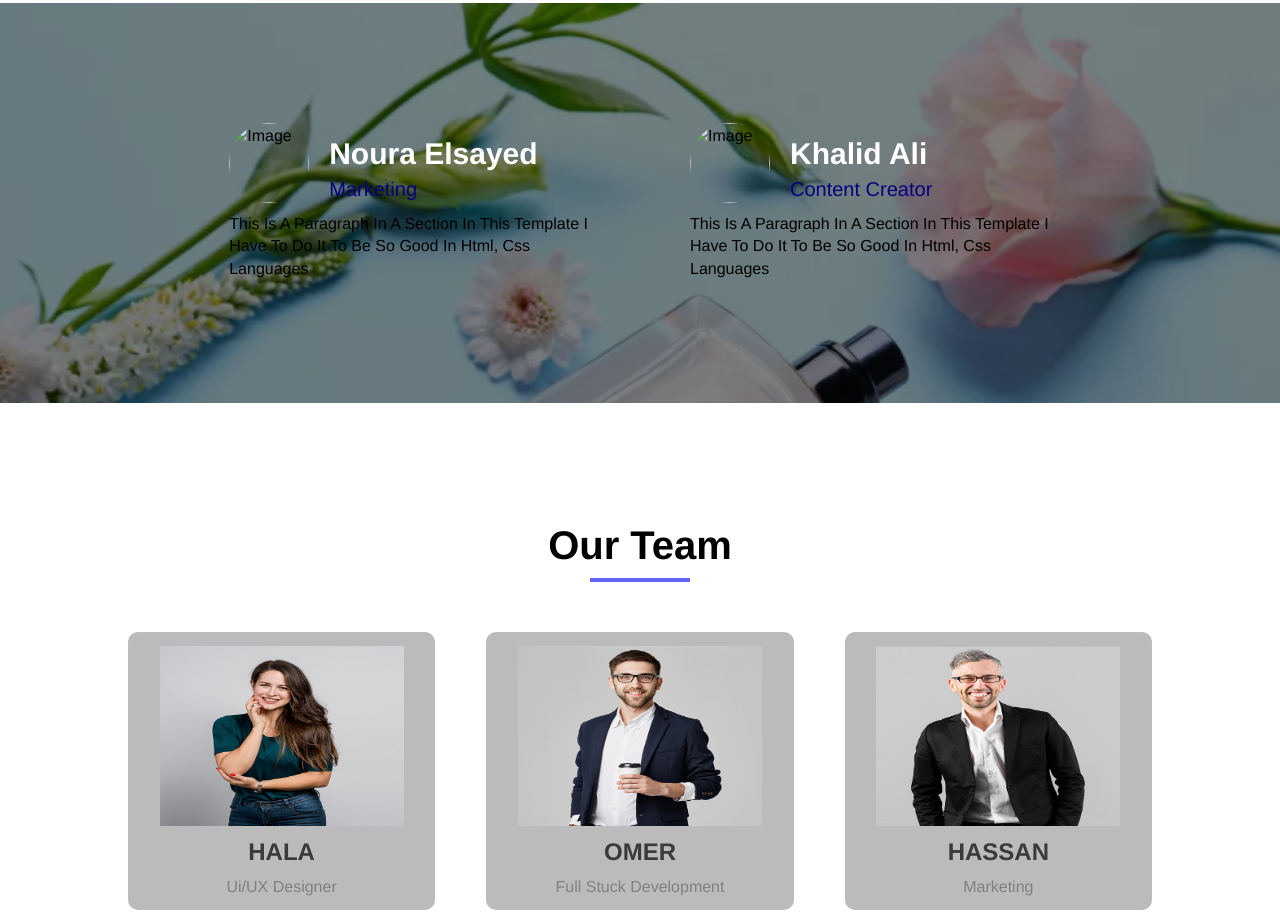
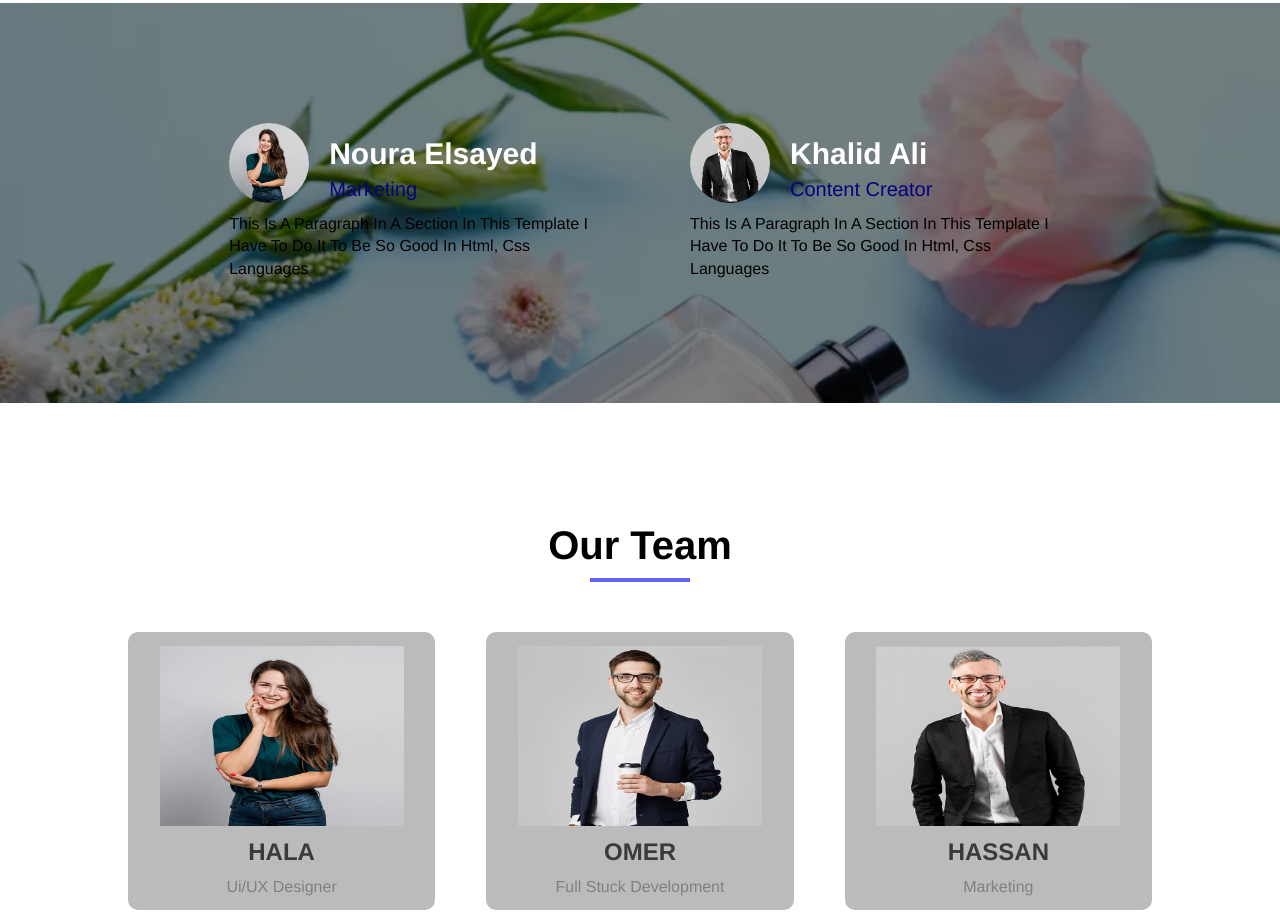
Before and after one commit to mayarsayedhassan/project, a plain HTML site: page index.html in a window 1280 px wide. Shown: the part 5617-6537 px from the top of the page. Drawn offline with Linux system fonts and the light colour scheme.

Commit message:
index upload

```diff
--- a/index.html
+++ b/index.html
@@ -327,7 +327,7 @@
             <div class="about-content">
             <div class="about-item1">
             <div class="about-item1-info">
-            <img src="images/trainer-2.jpg" width="80px" height="80px" alt="image">
+            <img src="./images/photo2.jpg" width="80px" height="80px" alt="image">
             <h3> Noura elsayed</h3>
             <span>Marketing</span>
             </div><!-- /about-item1-info -->
@@ -337,7 +337,7 @@
 
             <div class="about-item1">
                 <div class="about-item1-info">
-                <img src="images/trainer-1.jpg" width="80px" height="80px" alt="image">
+                <img src="./images/photo1.jpg" width="80px" height="80px" alt="image">
                 <h3> khalid ali</h3>
                 <span>Content Creator</span>
                 </div><!-- /about-item1-info -->
```
